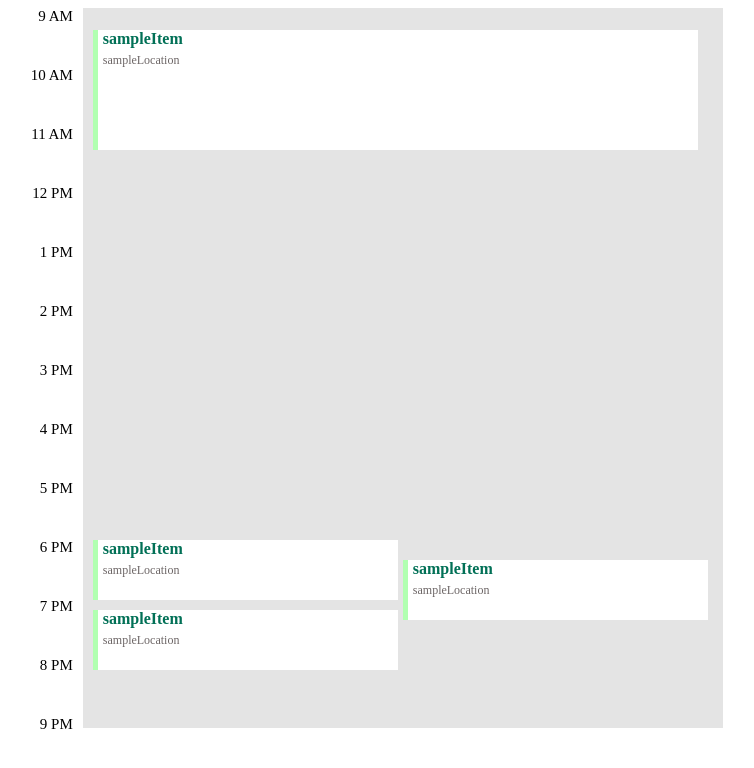
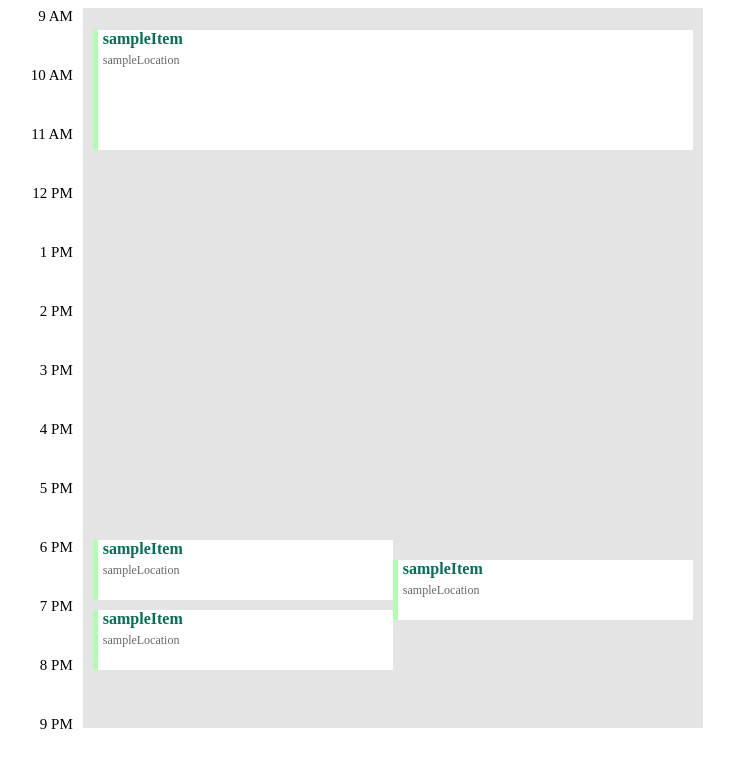
Before and after one commit to sarathks/Simple-Calendar, an Angular app: page / in a window 1280 px wide. Shown: the top 768 px of the page, without its empty margins (328-1082 px from the left). Built offline with nearby package versions, Linux system fonts and the light colour scheme.

Commit message:
(fix) - Added style fixes to events

```diff
--- a/src/app/app.component.scss
+++ b/src/app/app.component.scss
@@ -15,9 +15,9 @@
     }
   }
   &--content {
-    width: 620px;
+    width: 610px;
     height: 720px;
-    padding: 0 10px 0 10px;
+    padding: 0 0 0 10px;
     background: #e4e4e4;
     display: flex;
     flex-direction: column;
--- a/src/app/app.component.ts
+++ b/src/app/app.component.ts
@@ -71,8 +71,7 @@ export class AppComponent {
   /* This function will calculate starting point */
   calculateStartingPoint = (collidingEvents, iterator) => {
     for (let pointer = iterator + 1; pointer < collidingEvents.length; pointer++) {
-      collidingEvents[pointer].startingPoint = collidingEvents[pointer - 1].width + collidingEvents[pointer - 1].startingPoint
-      + environment.conflictsGap;
+      collidingEvents[pointer].startingPoint = collidingEvents[pointer - 1].width + collidingEvents[pointer - 1].startingPoint;
     }
   }
 
--- a/src/app/event-diagram/event-diagram.component.scss
+++ b/src/app/event-diagram/event-diagram.component.scss
@@ -1,11 +1,18 @@
 .event-map{
   background:#ffff;
   border-left: 5px solid #b1ffb1;
+  -webkit-box-sizing: border-box; /* Safari/Chrome, other WebKit */
+  -moz-box-sizing: border-box;    /* Firefox, other Gecko */
+  box-sizing: border-box;
   position: absolute;
+  overflow-y: auto;
   &--text-common{
     margin: 0;
     padding-left: 5px;
     font-family: ubuntu;
+    white-space: nowrap;
+    overflow: hidden;
+    text-overflow: ellipsis;
   }
   &-item{
     @extend .event-map--text-common;
--- a/src/environments/environment.ts
+++ b/src/environments/environment.ts
@@ -7,8 +7,7 @@ export const environment = {
   startTime: 9,
   endTime: 21,
   range: 13,
-  renderingWidth: 600,
-  conflictsGap: 10
+  renderingWidth: 600
 };
 
 /*
```
